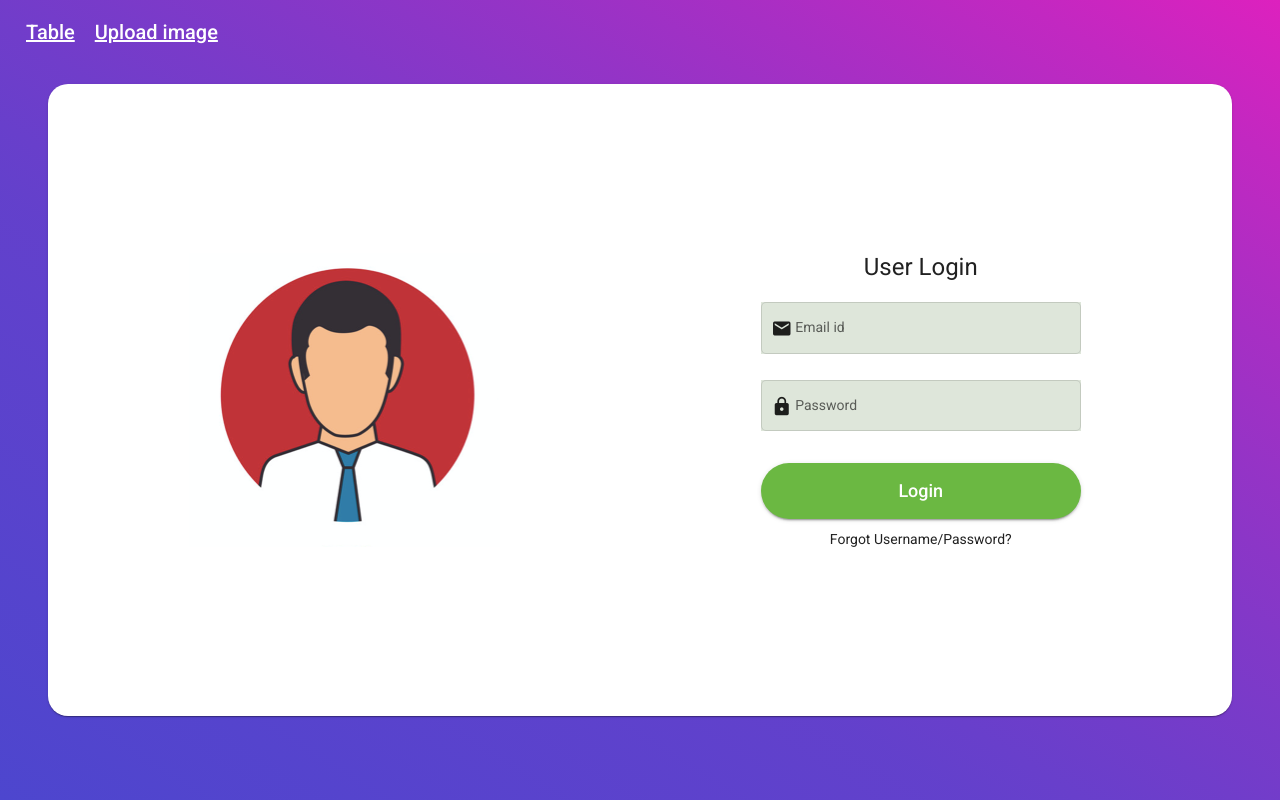
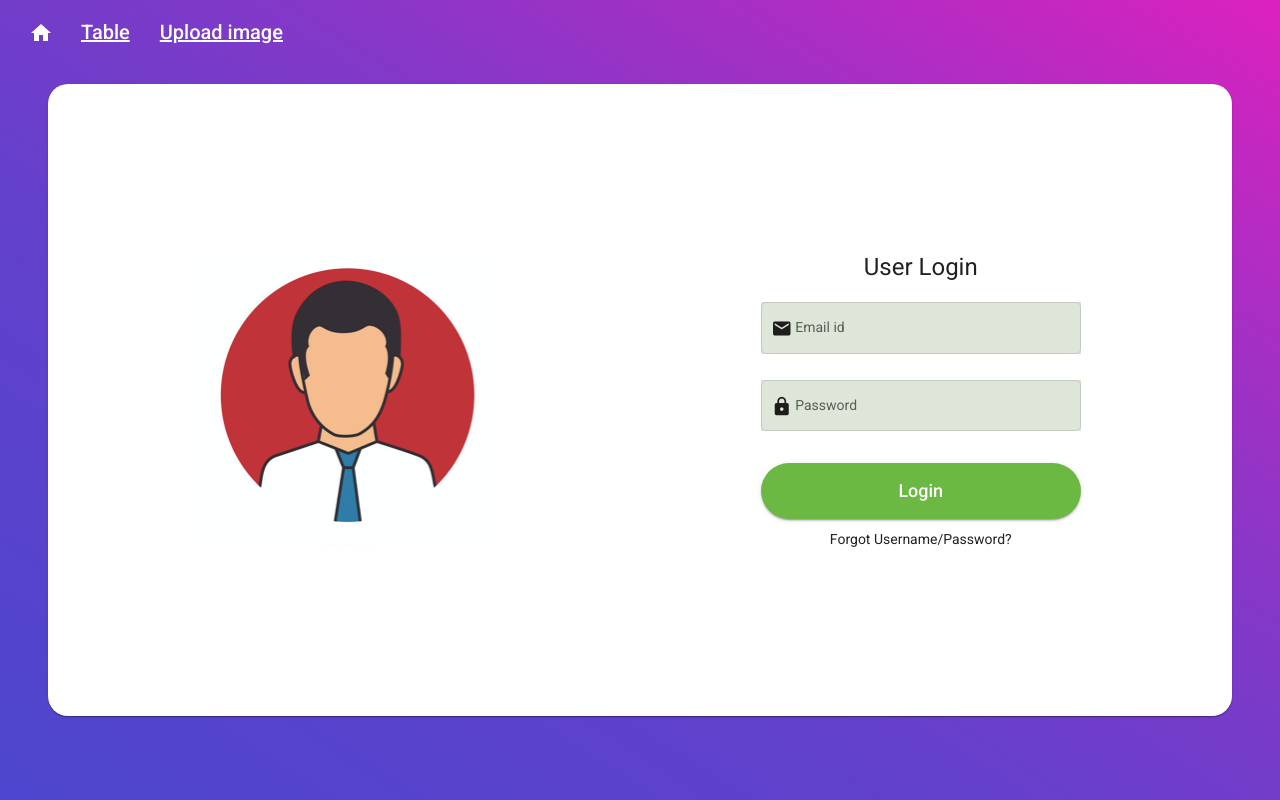
Before and after one commit to gabrielaburtan/ImageRecognitionWebApp, an Angular app in the folder fsd-app/: page /login in a window 1280 px wide. Built offline with nearby package versions, Linux system fonts and the light colour scheme.

Commit message:
Added home icon on navbar.

```diff
--- a/fsd-app/src/app/app.component.html
+++ b/fsd-app/src/app/app.component.html
@@ -1,11 +1,17 @@
 <div *ngIf="router.url == '/login'">
     <mat-toolbar class="main-page-mat-toolbar">
+        <button mat-icon-button [routerLink]="'/login'" class="home-icon">
+            <mat-icon>home</mat-icon>
+          </button>
         <a [routerLink]="'/table'">Table</a>
         <a [routerLink]="'/upload-image'">Upload image</a>
     </mat-toolbar>
 </div>
 <div *ngIf="router.url != '/login'">
     <mat-toolbar class="mat-toolbar-general-page">
+        <button mat-icon-button [routerLink]="'/login'" class="home-icon">
+            <mat-icon>home</mat-icon>
+          </button>
         <a [routerLink]="'/table'">Table</a>
         <a [routerLink]="'/upload-image'">Upload image</a>
         <div *ngIf="router.url != '/login'">
--- a/fsd-app/src/app/app.component.scss
+++ b/fsd-app/src/app/app.component.scss
@@ -12,5 +12,10 @@
 
 a{
     color: white;
-    padding: 10px;
+    padding: 15px;
 }
+
+.home-icon{
+    color: white;
+    margin: 5px;
+}
```
